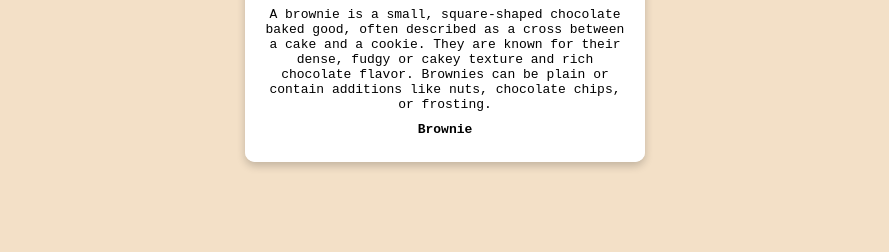
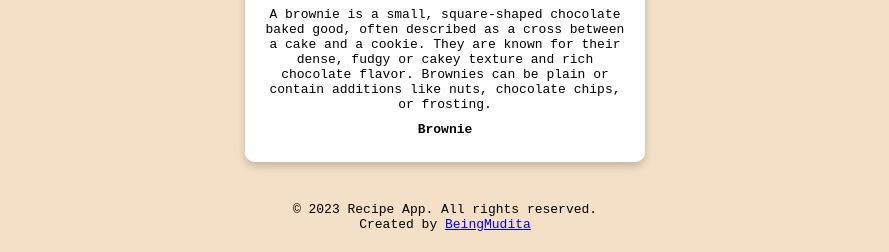
Before and after one commit to BeingMudita/DCE-Class, a plain HTML site: page index.html in a window 1280 px wide. Shown: the part 739-991 px from the top of the page, without its empty margins (195-1084 px from the left). Before the commit the page ends 921 px from the top, so only its background shows below. Drawn offline with Linux system fonts and the light colour scheme.

Commit message:
`Adding footer`

```diff
--- a/index.html
+++ b/index.html
@@ -34,5 +34,10 @@
             </div>
         </div>
     </div>
+
+    <div class="footer">
+        <p>© 2023 Recipe App. All rights reserved.</p>
+        <p>Created by <a href="https://github.com/BeingMudita">BeingMudita</a>
+    </div>
 </body>
 </html>
--- a/style.css
+++ b/style.css
@@ -97,6 +97,12 @@
 .recipe ol {
     list-style-type: decimal;
 }
+.footer{
+    text-align: center;
+    padding: 20px;
+    background-color: rgb(243, 224, 199);
+    font-family: monospace;
+}
 
 /* Responsive adjustments */
 @media (max-width: 768px) {
```
